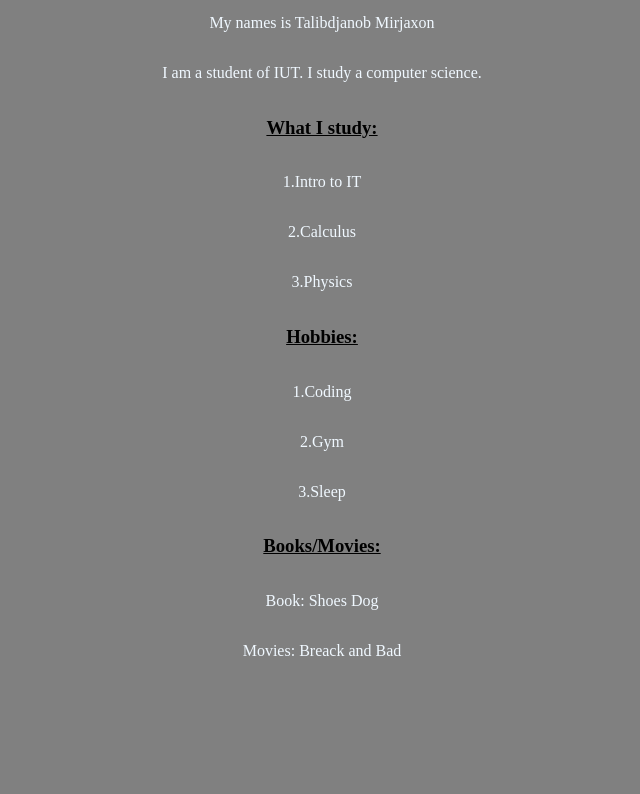
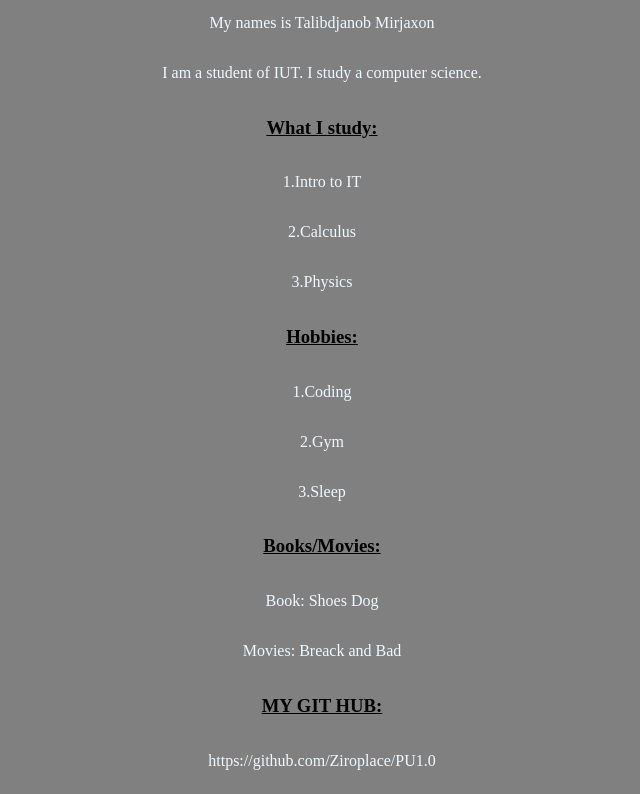
Before and after one commit to Ziroplace/PU1.0, a plain HTML site: page index.html in a window 1280 px wide. Shown: the part 129-923 px from the top of the page, without its empty margins (318-958 px from the left). Before the commit the page ends 813 px from the top, so only its background shows below. Drawn offline with Linux system fonts and the light colour scheme.

Commit message:
Update index.html

```diff
--- a/index.html
+++ b/index.html
@@ -40,6 +40,10 @@
             <p>Book: Shoes Dog</p>
             <p>Movies: Breack and Bad</p>
 
+            <h3>MY GIT HUB:</h3>
+
+            <p>https://github.com/Ziroplace/PU1.0</p>
+
         </div>
 
         <div class="footer">
```
